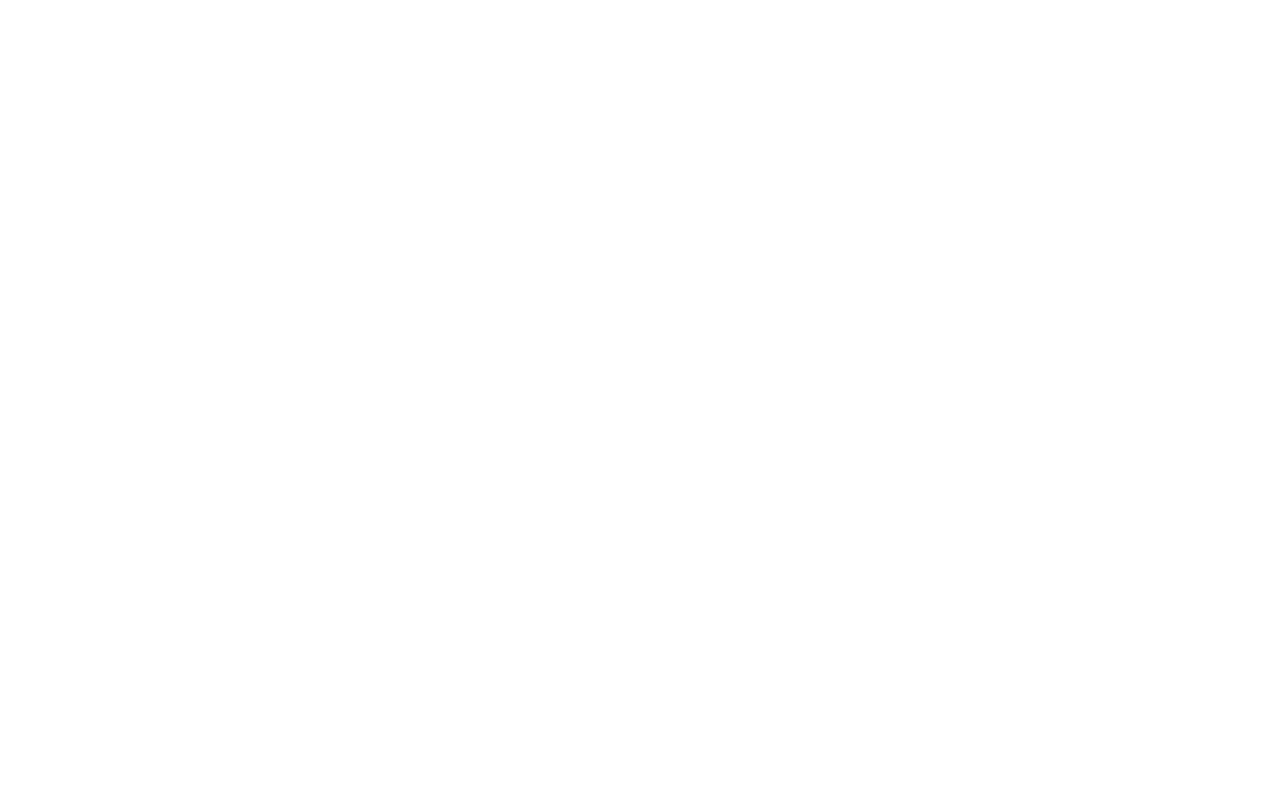
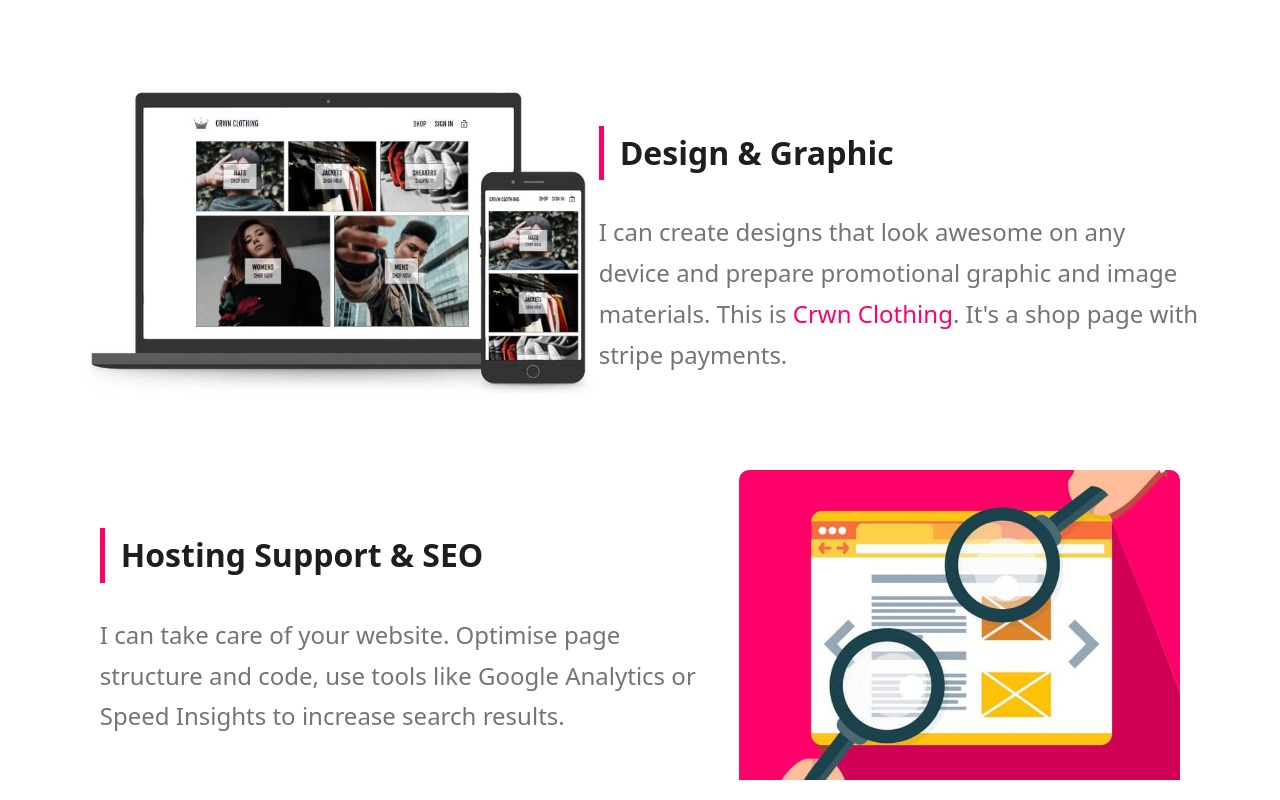
Before and after one commit to Ilshae/portfolio-2024, a React (Vite) app: page / in a window 1280 px wide. Shown: the part 1680-2480 px from the top of the page. Before the commit the page ends 1752 px from the top, so only its background shows below. Built offline with nearby package versions, Linux system fonts and the light colour scheme.

Commit message:
ugly 'what i can do'

```diff
--- a/src/components/About/Abilities/Abilities.tsx
+++ b/src/components/About/Abilities/Abilities.tsx
@@ -22,6 +22,42 @@
         </Link>{" "}
         which I made.
       </Row>
+
+      <Row
+        title={"Design & Graphic"}
+        imgUrl={"/assets/images/apps/desktop-mobile.jpg"}
+        textOnRight={true}
+      >
+        I can create designs that look awesome on any device and prepare
+        promotional graphic and image materials. This is{" "}
+        <Link
+          href="https://ilshae.github.io/crwn-clothing/"
+          target="_blank"
+          rel={"noopener noreferrer"}
+        >
+          Crwn Clothing
+        </Link>
+        . It's a shop page with stripe payments.
+      </Row>
+
+      <Row
+        title={"Hosting Support & SEO"}
+        imgUrl={"/assets/images/apps/seo.jpg"}
+      >
+        I can take care of your website. Optimise page structure and code, use
+        tools like Google Analytics or Speed Insights to increase search
+        results.
+      </Row>
+
+      <Row
+        title={"E-Commerce & English"}
+        imgUrl={"/assets/images/apps/e-commerce.jpg"}
+        textOnRight={true}
+      >
+        I have experience in designing marketing content for various platforms
+        like Allegro and Facebook. I speak fluent English and know technical
+        vocabulary allowing me to fully understand documentations.
+      </Row>
     </Wrapper>
   )
 }
--- a/src/components/About/Abilities/Row.tsx
+++ b/src/components/About/Abilities/Row.tsx
@@ -5,25 +5,55 @@
   title: string
   imgUrl: string
   vidUrl?: string
+  textOnRight?: boolean
   children: ReactNode
-}> = ({ title, imgUrl, vidUrl, children }) => {
+}> = ({ title, imgUrl, vidUrl, textOnRight = false, children }) => {
   return (
     <Wrapper>
-      <Text>
+      {textOnRight ? (
+        <>
+          <Graphic imgUrl={imgUrl} vidUrl={vidUrl} title={title} />
+          <Text title={title}>{children}</Text>
+        </>
+      ) : (
+        <>
+          {" "}
+          <Text title={title}>{children}</Text>
+          <Graphic imgUrl={imgUrl} vidUrl={vidUrl} title={title} />
+        </>
+      )}
+    </Wrapper>
+  )
+}
+
+const Text: FC<{ title: string; children: ReactNode }> = ({
+  title,
+  children,
+}) => {
+  return (
+    <TextWrapper>
       <h3>{title}</h3>
       <p>{children}</p>
-      </Text>
-      <Graphic>
+    </TextWrapper>
+  )
+}
+
+const Graphic: FC<{ imgUrl: string; title: string; vidUrl?: string }> = ({
+  imgUrl,
+  title,
+  vidUrl,
+}) => {
+  return (
+    <GraphicWrapper>
       {vidUrl ? (
-          <Video autoPlay muted loop>
+        <video autoPlay muted loop>
           <source src={vidUrl} type="video/mp4" />
           <img src={imgUrl} alt={title} />
-          </Video>
+        </video>
       ) : (
         <img src={imgUrl} alt={title} />
       )}
-      </Graphic>
-    </Wrapper>
+    </GraphicWrapper>
   )
 }
 
@@ -31,9 +61,10 @@
   display: flex;
   justify-content: space-around;
   align-items: center;
+  margin: 64px 0;
 `
 
-const Text = styled.div`
+const TextWrapper = styled.div`
   max-width: 600px;
   text-align: left;
 
@@ -51,10 +82,13 @@
   }
 `
 
-const Graphic = styled.div``
-
-const Video = styled.video`
-  max-height: 400px;
+const GraphicWrapper = styled.div`
+  img,
+  video {
+    border-top-left-radius: 10px;
+    border-top-right-radius: 10px;
+    max-height: 310px;
+  }
 `
 
 export default Row
```
Lines whose indentation alone changed are shown as unchanged.
